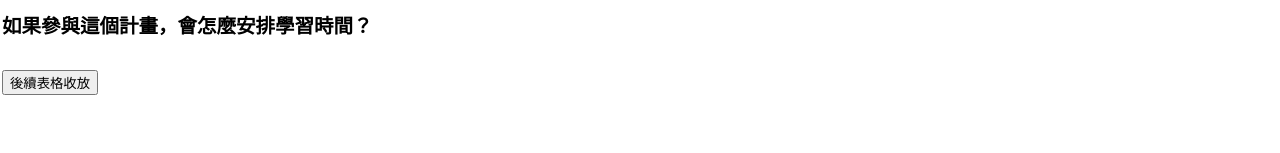
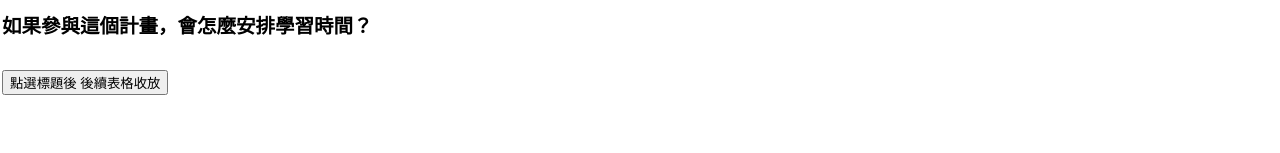
Before and after one commit to playcsgo/-WeHelp-Application, a plain HTML site: page index.htm in a window 1280 px wide. Shown: the part 644-797 px from the top of the page. Drawn offline with Linux system fonts and the light colour scheme.

```diff
--- a/index.htm
+++ b/index.htm
@@ -55,7 +55,7 @@ function hideTable(){
 </main>
 
 <h2 onclick="getData();" onmouseover="over(this)" onmouseout="out(this)" class="question">如果參與這個計畫，會怎麼安排學習時間？</h2>
-<button class="question" onclick="hideTable()">後續表格收放</button>
+<button class="question" onclick="hideTable()">點選標題後 後續表格收放</button>
 <div id="content"></div>
 
 
--- a/style.css
+++ b/style.css
@@ -5,7 +5,7 @@ main{ /* 容器 */
     display:flex; flex-wrap:wrap; /* 有flex-wrap才會換行*/
     justify-content:start;
     align-items:stretch;
-    /*background-color:#cccccc*/;
+    /*background-color:#cccccc;*/
 }
 main>.item{/* 容器中的項目 */
     flex:none;
```
